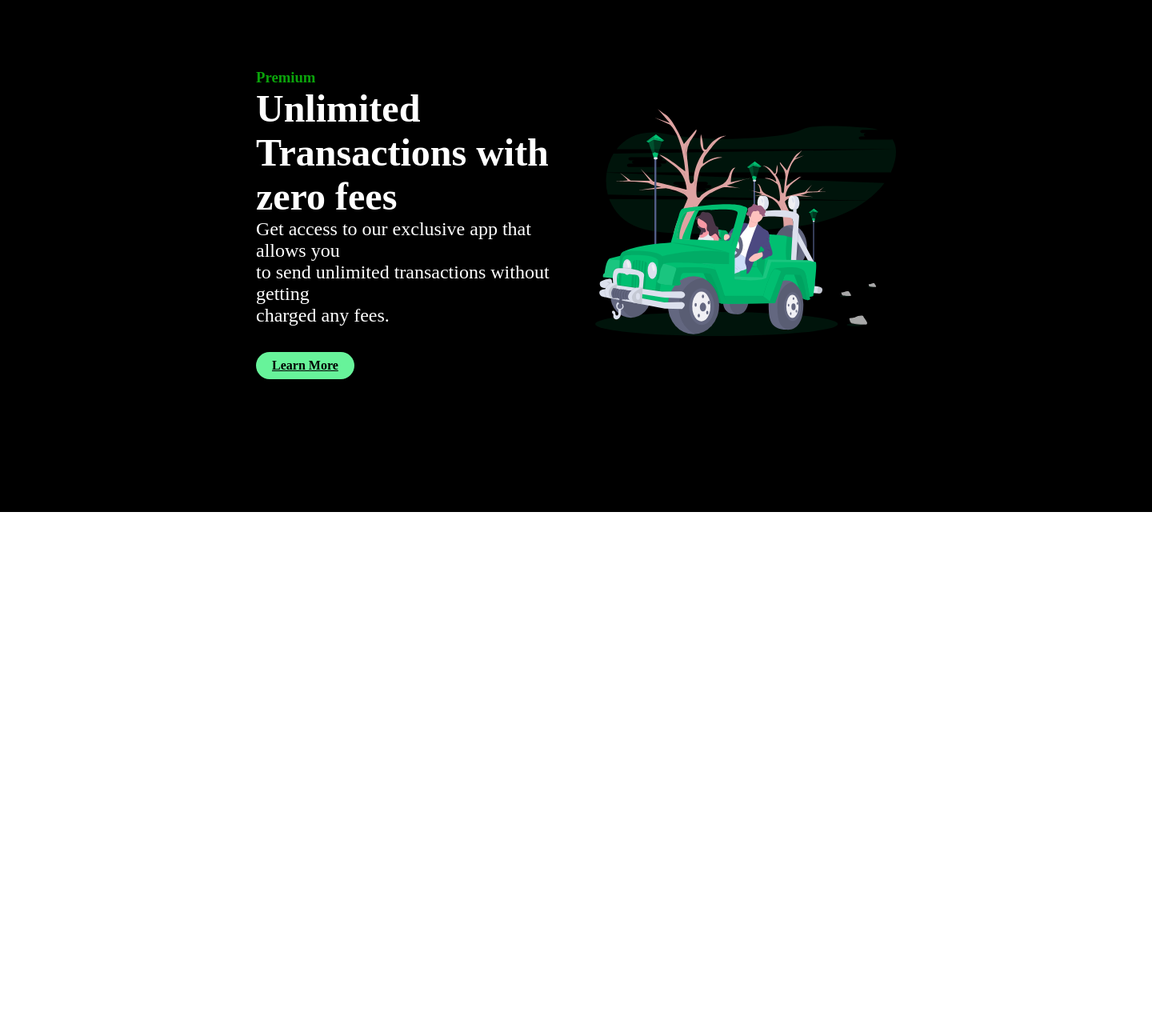
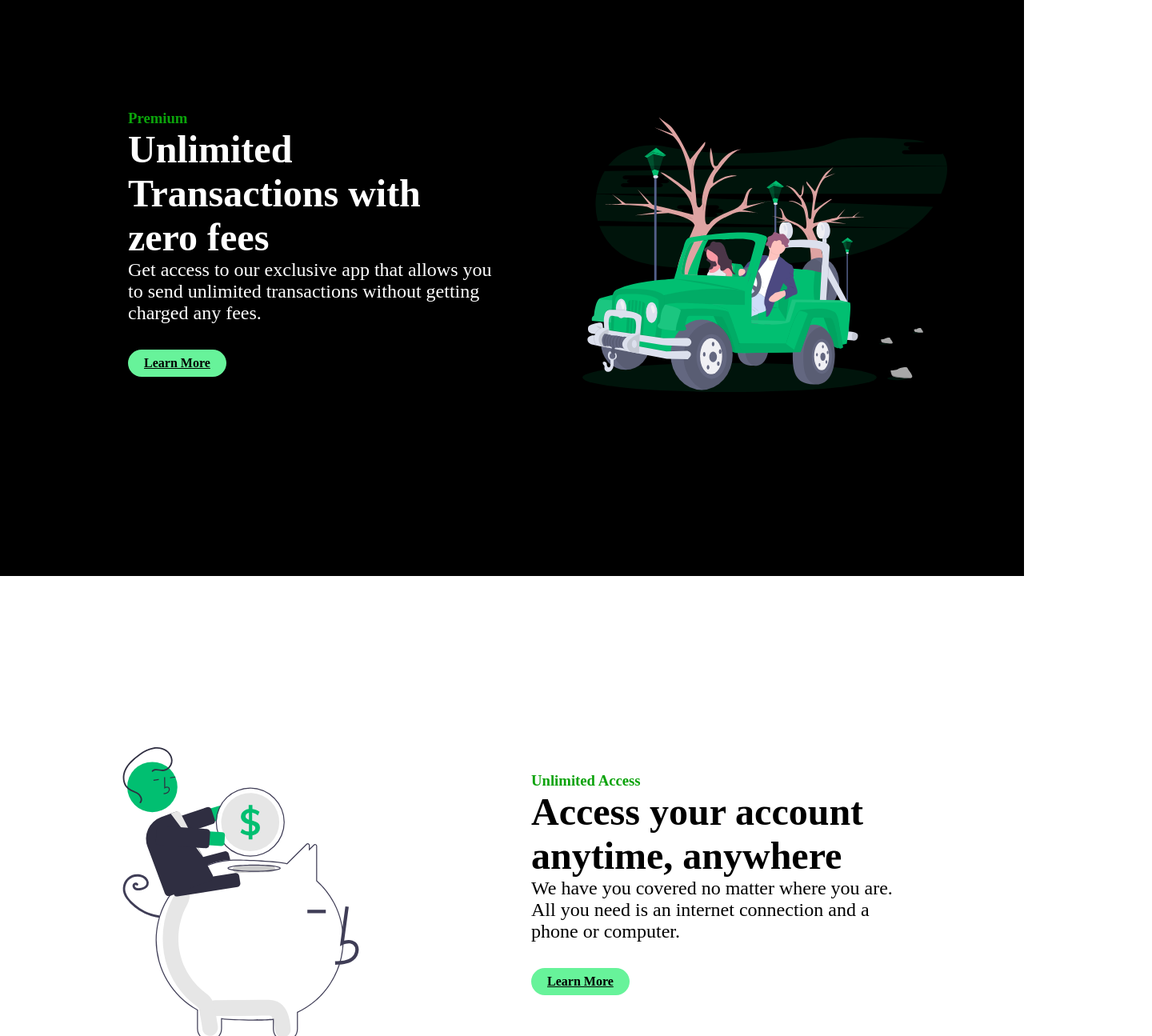
Before and after one commit to Nuh00/React-Projects, a React (Vite) app in the folder Finance-Page/: page / in a window 1280 px wide. Shown: the part 880-2175 px from the top of the page at 80% size, 1440 px wide, since content can reach past the window. Before the commit the page ends 1520 px from the top, so only its background shows below. Built offline with nearby package versions, Linux system fonts and the light colour scheme.

Commit message:
more cards updated

```diff
--- a/Finance-Page/src/app.css
+++ b/Finance-Page/src/app.css
@@ -4,36 +4,40 @@
   box-sizing: border-box;
 }
 
-* {
-  margin: 0;
-  padding: 0;
-  box-sizing: border-box;
-}
-.two-column-container img {
-  width: 100%;
-  height: 100%;
-  object-fit: cover;
+.wrapper {
+  display: flex;
+  justify-content: center;
+  align-items: center;
+  height: 100vh;
+  background: black;
 }
 
+/* Two-column container styling */
 .two-column-container {
   display: flex;
   justify-content: center;
-  height: 90vh;
-  min-width: 1440px;
-  padding: 0 20rem;
+  flex-wrap: wrap;
   gap: 3rem;
   align-items: center;
   background: black;
   color: #fff;
+  padding: 6rem;
 }
 
 .two-column-container > * {
   flex: 1;
 }
 
+.text-column {
+  padding: 4rem;
+  margin-bottom: 2rem;
+}
+
+/* Text column styling */
 .two-column-container h2 {
   font-size: 3rem;
 }
+
 .two-column-container h3 {
   color: rgb(11, 163, 11);
 }
@@ -41,9 +45,77 @@
 .two-column-container p {
   font-size: 1.5rem;
 }
-.card-button{
+
+/* Image column styling */
+.two-column-container img {
+  max-width: 100%;
+  height: auto;
+  object-fit: cover;
+}
+
+.card-button {
   display: flex;
   justify-content: start;
   align-items: center;
   margin-top: 2rem;
 }
+
+.light {
+  color: black;
+  background-color: #fff;
+}
+
+/* Responsive design */
+@media screen and (max-width: 960px) {
+  .two-column-container {
+    flex-direction: column;
+    text-align: center;
+  }
+
+  .two-column-container > * {
+    margin-bottom: 20px;
+  }
+
+  .two-column-container img {
+    max-width: 80%;
+    margin: 0 auto;
+  }
+
+  .card-button {
+    justify-content: center;
+  }
+}
+
+
+
+/* THREE COLUMN CONTAINER */
+.three-column-container {
+  display: flex;
+  justify-content: center;
+  gap: 3rem;
+  align-items: center;
+  background: black;
+  color: #fff;
+  padding: 6rem;
+}
+
+.three-column-container > * {
+  flex: 1;
+}
+
+.three-column-container .card img{
+  max-width: 100%;
+  height: auto;
+  object-fit: cover;
+}
+
+.card{
+  display: flex;
+  flex-direction: column;
+  justify-content: center;
+  align-items: center;
+  padding: 2rem;
+  background: #fff;
+  color: black;
+  border-radius: 10px;
+}
--- a/Finance-Page/src/components/AboutAndServices.jsx
+++ b/Finance-Page/src/components/AboutAndServices.jsx
@@ -8,6 +8,8 @@ import image4 from "../images/svg-4.svg";
 
 function AboutAndServices() {
   return (
+    <>
+      <div className="wrapper">
         <div className="two-column-container">
           <div className="text-column">
             <h3>Premium</h3>
@@ -27,6 +29,61 @@ function AboutAndServices() {
             <img src={image1} alt="phone" />
           </div>
         </div>
+      </div>
+      <div className="wrapper light">
+        <div className="two-column-container light">
+          <div className="two-image-colum">
+            <img src={image2} alt="phone" />
+          </div>
+          <div className="text-column">
+            <h3>Unlimited Access</h3>
+            <h2>Access your account anytime, anywhere</h2>
+            <p>
+              We have you covered no matter where you are. <br />
+              All you need is an internet connection and a <br />
+              phone or computer.
+            </p>
+            <div className="card-button">
+              <Link to="/services" className="btn">
+                Learn More
+              </Link>
+            </div>
+          </div>
+        </div>
+      </div>
+
+      <div className="wrapper">
+        <div className="three-column-container">
+          <div className="card">
+            <img src={image3} alt="phone" />
+            <h3>Secure</h3>
+            <p>
+              We value your security and privacy. <br />
+              Our app is encrypted to ensure that your <br />
+              information is safe.
+            </p>
+          </div>
+          <div className="card">
+            <img src={image4} alt="phone" />
+            <h3>Easy to Use</h3>
+            <p>
+              Our app is user-friendly and easy to navigate. <br />
+              You can easily access your account and <br />
+              send transactions in seconds.
+            </p>
+          </div>
+          <div className="card">
+            <img src={image1} alt="phone" />
+            <h3>Fast</h3>
+            <p>
+              Send transactions in seconds. <br />
+              No more waiting for your transactions to <br />
+              process.
+            </p>
+          </div>
+        </div>
+      </div>
+    </>
   );
 }
 
```
Lines whose indentation alone changed are shown as unchanged.
